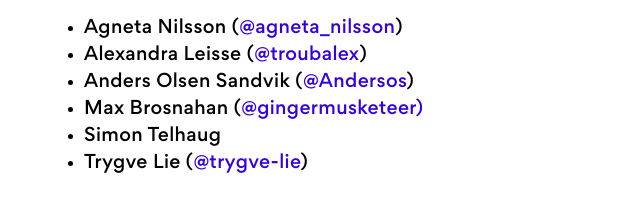
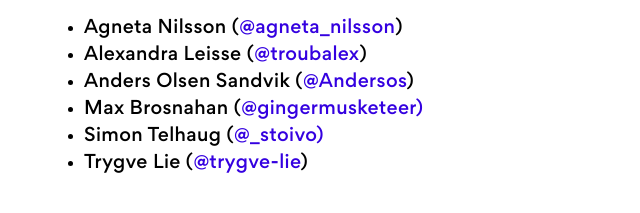
Before and after one commit to webrebels/web-rebels-2025, a website: page about.html in a window 1280 px wide. Shown: the part 1667-1880 px from the top of the page, without its empty margins (308-948 px from the left). Drawn offline with Linux system fonts and the light colour scheme; a small style sheet from the web is missing.

Commit message:
Add Twitter handle for simon

```diff
--- a/about.html
+++ b/about.html
@@ -137,7 +137,7 @@
         <li>Alexandra Leisse (<a href="https://github.com/troubalex">@troubalex</a>)</li>
         <li>Anders Olsen Sandvik (<a href="https://github.com/Andersos">@Andersos</a>)</li>
         <li>Max Brosnahan (<a href="https://github.com/gingermusketeer">@gingermusketeer)</a></li>
-        <li>Simon Telhaug</li>
+        <li>Simon Telhaug (<a href="https://twitter.com/_stoivo">@_stoivo)</a></li>
         <li>Trygve Lie (<a href="https://github.com/trygve-lie">@trygve-lie</a>)</li>
       </ul>
       <section>
```
